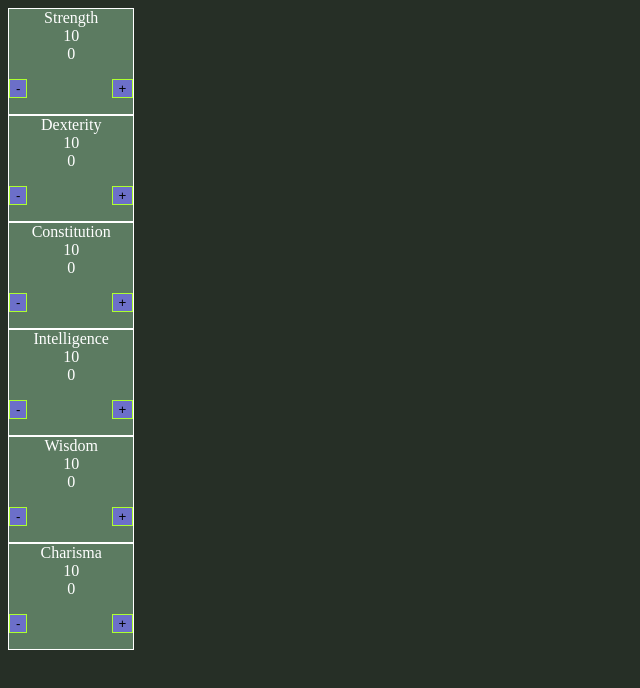
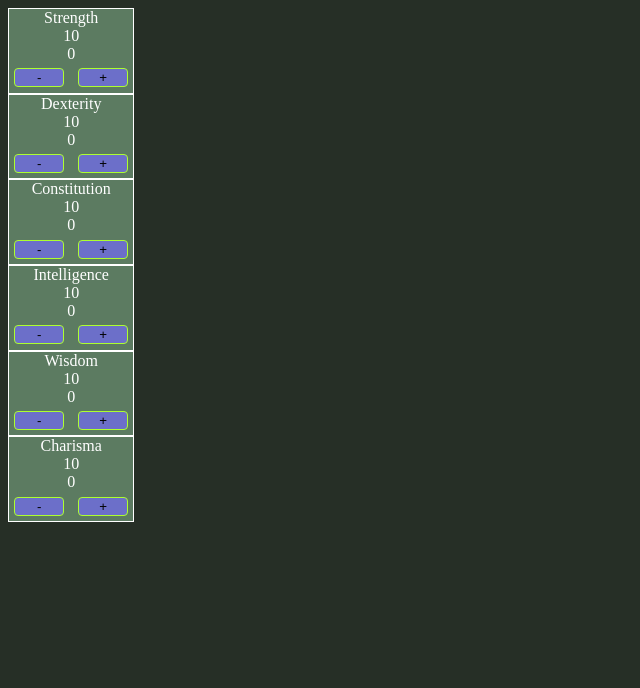
Before and after one commit to sachieko/your-legacy, a React (Create React App) app in the folder legacy-front-end/: page / in a window 1280 px wide. Shown: the top 688 px of the page, without its empty margins (0-640 px from the left). Built offline with nearby package versions, Linux system fonts and the light colour scheme.

Commit message:
change ability score input styles

```diff
--- a/legacy-front-end/src/components/CharacterSheet/CharacterSheet.scss
+++ b/legacy-front-end/src/components/CharacterSheet/CharacterSheet.scss
@@ -18,9 +18,11 @@
     align-content: space-between;
     justify-content: space-between;
     width: 100%;
-    margin: 1em;
     button {
-    border: 1px solid greenyellow;
+    border: $button-border;
+    border-radius: 0.3em;
+    margin: 0.4em;
+    width: 40%;
     background-color: $button-bg-color;
     &:hover {
       background-color: $button-bg-color--hover;
--- a/legacy-front-end/src/styles/_variables.scss
+++ b/legacy-front-end/src/styles/_variables.scss
@@ -3,5 +3,6 @@ $app-bg-color: #262f26;
 $app-text-color: #fff;
 $button-bg-color: rgb(108, 111, 201);
 $button-bg-color--hover: rgb(156, 159, 248);
+$button-border: 1px solid greenyellow;
 
 $ability-bg-color: rgb(92, 123, 97);
```
